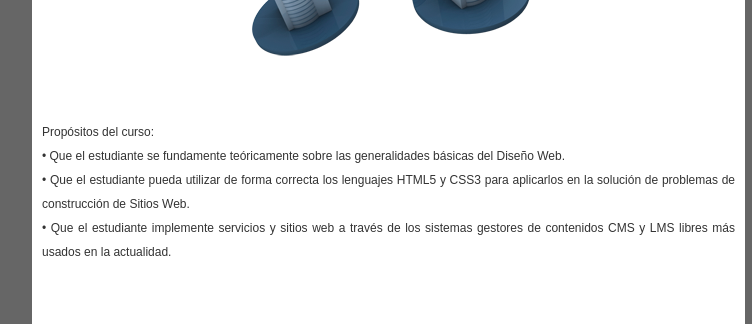
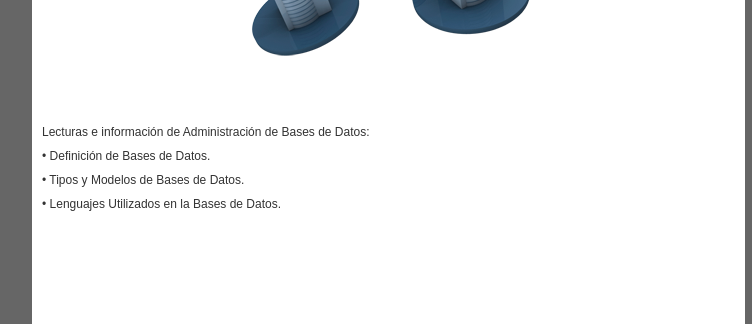
Before and after one commit to ccalvarezp/Actividad3, a plain HTML site: page lecturas.html in a window 1280 px wide. Shown: the part 502-826 px from the top of the page, 108-864 px from the left. Drawn offline with Linux system fonts and the light colour scheme; files whose address does not match are found by name; a web font is replaced by a local one.

Commit message:
Version1.1.3
Cambios en el contenido de los Html lecturas e index

```diff
--- a/lecturas.html
+++ b/lecturas.html
@@ -69,10 +69,10 @@
                         <img src="img/administracion_bases1.jpg" alt="Diseno">
                   	</figure>
                     <p>
-                        Propósitos del curso:<br>
-                        • Que el estudiante se fundamente teóricamente sobre las generalidades básicas del Diseño Web.<br>
-                        • Que el estudiante pueda utilizar de forma correcta los lenguajes HTML5 y CSS3 para aplicarlos en la solución de problemas de construcción de Sitios Web.<br>
-                        • Que el estudiante implemente servicios y sitios web a través de los sistemas gestores de contenidos CMS y LMS libres más usados en la actualidad.<br>
+                        Lecturas e información de Administración de Bases de Datos:<br>
+                        • Definición de Bases de Datos.<br>
+                        • Tipos y Modelos de Bases de Datos.<br>
+                        • Lenguajes Utilizados en la Bases de Datos.<br>
                     </p>
       			</article>
     </section>
```
Also changed, not shown: index.html (+4 -4 lines).
